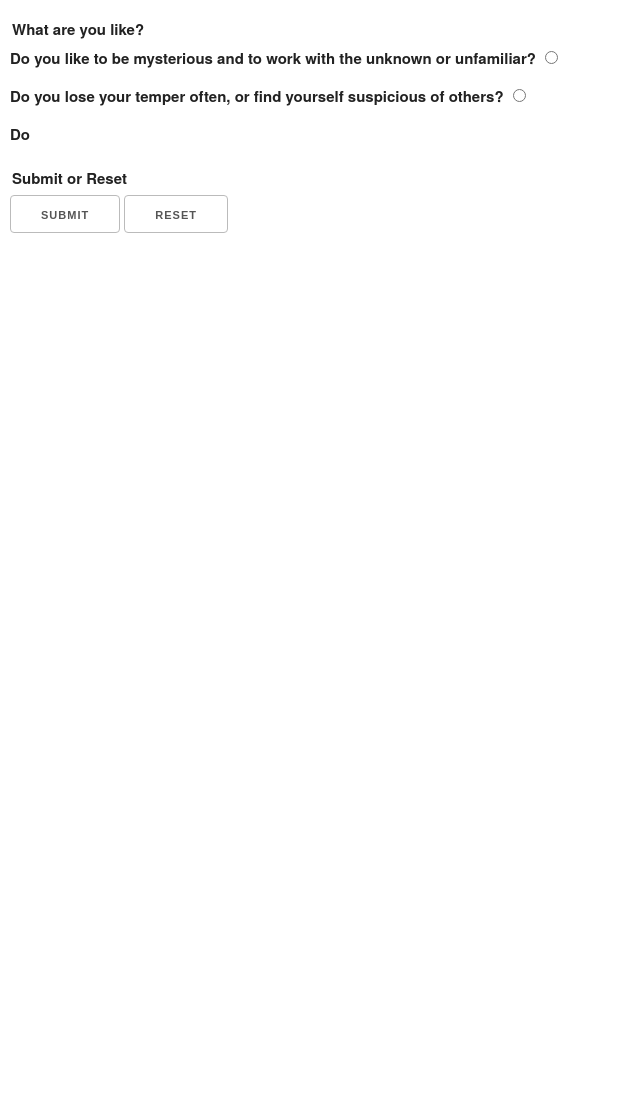
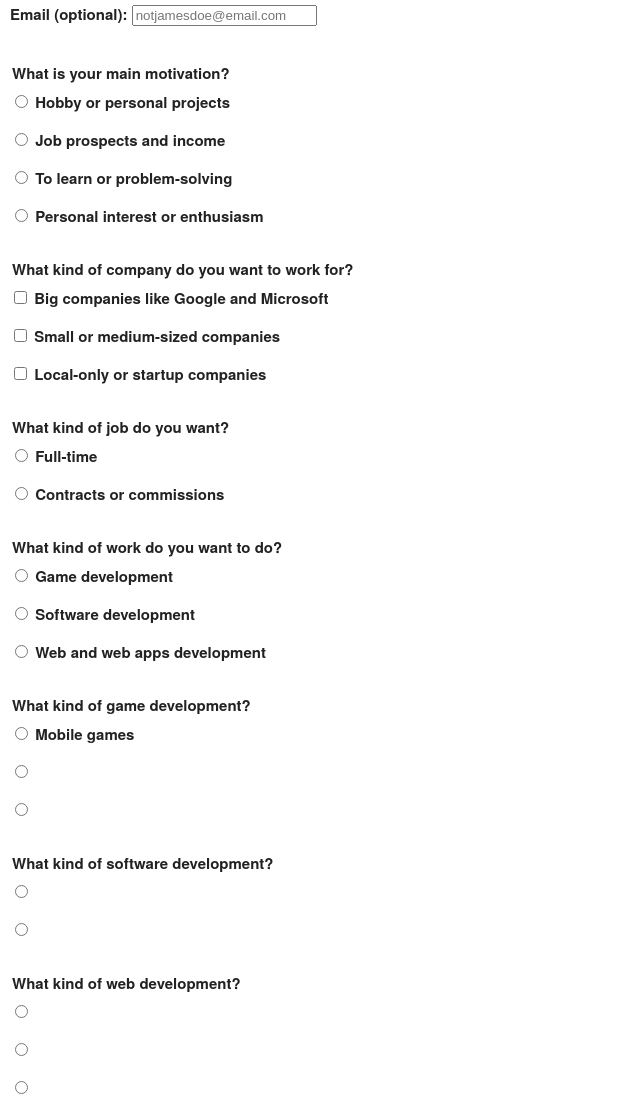
Before and after one commit to SmKou/programming-language-suggester, a plain HTML site: page index.html in a window 1280 px wide. Shown: the part 247-1364 px from the top of the page, without its empty margins (0-640 px from the left). Before the commit the page ends 800 px from the top, so only its background shows below. Drawn offline with Linux system fonts and the light colour scheme.

Commit message:
Change content and add form questions

```diff
--- a/index.html
+++ b/index.html
@@ -11,7 +11,7 @@
 <body>
     <main>
         <h1>Programming Language Suggester</h1>
-        <p></p>
+        <p>Learning to program can seem like a fad and many will just learn it</p>
         <form method="POST">
             <fieldset>
                 <legend>Personal information</legend>
@@ -29,47 +29,100 @@
                 </label>
             </fieldset>
             <fieldset>
-                <legend>What are you like?</legend>
-                <label for="mysterious">
-                    Do you like to be mysterious and to work with the unknown or unfamiliar?
-                    <input type="radio" name="personality" id="mysterious" value="personality-mysterious">
+                <legend>What is your main motivation?</legend>
+                <label for="hobby">
+                    <input type="radio" name="motivation" id="hobby" value="hobby">
+                    Hobby or personal projects
                 </label>
-                <label for="hot-tempered-and-suspicious">
-                    Do you lose your temper often, or find yourself suspicious of others?
-                    <input type="radio" name="personality" id="hot-tempered-and-suspicious" value="personality-tempersuspicious">
+                <label for="job-prospects">
+                    <input type="radio" name="motivation" id="job-prospects" value="job-prospects">
+                    Job prospects and income
                 </label>
-                <label>
-                    Do
+                <label for="problem-solving">
+                    <input type="radio" name="motivation" id="problem-solving" value="problem-solving">
+                    To learn or problem-solving
+                </label>
+                <label for="enthusiasm">
+                    <input type="radio" name="motivation" id="enthusiasm" value="enthusiasm">
+                    Personal interest or enthusiasm
                 </label>
             </fieldset>
-
-            <!--
-                Single option:
             <fieldset>
-                <legend></legend>
-                <label for="">
-                    <input type="radio" name="" id="">
+                <legend>What kind of company do you want to work for?</legend>
+                <label for="big-company">
+                    <input type="checkbox" name="work-env" id="big-company" value="big-company">
+                    Big companies like Google and Microsoft
                 </label>
-                <label for="">
-                    <input type="radio" name="" id="">
+                <label for="sm-company">
+                    <input type="checkbox" name="work-env" id="sm-company" value="sm-company">
+                    Small or medium-sized companies
+                </label>
+                <label for="local-startup">
+                    <input type="checkbox" name="work-env" id="local-startup" value="local-startup">
+                    Local-only or startup companies
                 </label>
             </fieldset>
-
-                Multiple options:
             <fieldset>
-                <legend></legend>
-                <label for="">
-                    <input type="checkbox" name="" id="" value="">
+                <legend>What kind of job do you want?</legend>
+                <label for="full-time">
+                    <input type="radio" name="job-type" id="full-time" value="full-time">
+                    Full-time
                 </label>
-                <label for="">
-                    <input type="checkbox" name="" id="" value="">
-                </label>
-                <label for="">
-                    <input type="checkbox" name="" id="" value="">
+                <label for="contracts">
+                    <input type="radio" name="job-type" id="contracts" value="contracts-commission">
+                    Contracts or commissions
                 </label>
             </fieldset>
-            -->
-
+            <fieldset>
+                <legend>What kind of work do you want to do?</legend>
+                <label for="game-dev">
+                    <input type="radio" name="dev-type" id="game-dev" value="game-dev">
+                    Game development
+                </label>
+                <label for="native-dev">
+                    <input type="radio" name="dev-type" id="native-dev" value="native-dev">
+                    Software development
+                </label>
+                <label for="web-dev">
+                    <input type="radio" name="dev-type" id="web-dev" value="web-dev">
+                    Web and web apps development
+                </label>
+            </fieldset>
+            <!-- Show extension questions based on dev-type answer -->
+            <fieldset class="hidden game-dev-ext">
+                <legend>What kind of game development?</legend>
+                <label for="mobile-game">
+                    <input type="radio" name="game-type" id="mobile-game" value="mobile-game">
+                    Mobile games
+                </label>
+                <label for="console-game">
+                    <input type="radio" name="game-type" id="console-game" value="console-game">
+                </label>
+                <label for="browser-game">
+                    <input type="radio" name="game-type" id="browser-game" value="browser-game">
+                </label>
+            </fieldset>
+            <fieldset class="hidden native-dev-ext">
+                <legend>What kind of software development?</legend>
+                <label for="app-soft">
+                    <input type="radio" name="soft-type" id="app-soft" value="app-software">
+                </label>
+                <label for="os-soft">
+                    <input type="radio" name="soft-type" id="os-soft" value="os-soft">
+                </label>
+            </fieldset>
+            <fieldset class="hidden web-dev-ext">
+                <legend>What kind of web development?</legend>
+                <label for="frontend-web">
+                    <input type="radio" name="web-type" id="frontend-web" value="frontend-web">
+                </label>
+                <label for="backend-web">
+                    <input type="radio" name="web-type" id="backend-web" value="backend-web">
+                </label>
+                <label for="fullstack-web">
+                    <input type="radio" name="web-type" id="fullstack-web" value="fullstack-web">
+                </label>
+            </fieldset>
             <fieldset>
                 <legend>Submit or Reset</legend>
                 <input type="button" id="submit-btn" value="Submit">
--- a/js/scripts.js
+++ b/js/scripts.js
@@ -6,28 +6,49 @@ window.onload = () => {
         data: {},
         languageData: {
             'pharo': {
-                composer: ""
+                language_desc: ``,
+                language_users: ``
             },
             'java': {
-                composer: 'Debussy'
+                language_desc: ``,
+                language_users: ``
             },
             'C++': {
-                composer: 'Dvorak'
+                language_desc: `<p>C++ is a superset of C and was renamed from 'C with classes'. It is a high-level, general-purpose language created in the 1980s by Bjarne Stroustrup. The language was designed to highlight its performance, efficiency and flexibility of use, while keeping in mind systems programming and large systems, as well as embedded resource-constrained software. (; <a href="https://www.freecodecamp.org/news/c-vs-cpp-whats-the-difference/" target="_blank">freeCodeCamp</a>, 2023)</p>`,
+                language_users: [
+                    'Adobe Systems',
+                    'Microsoft',
+                    'Apple',
+                    'Amazon',
+                    'Google',
+                    'LinkedIn',
+                    'Netflix',
+                    'NASA'
+                ]
             },
             'C': {
-                composer: 'Beethoven',
-                description: "You're like Beethoven! He was not well-educated with a forceful and magnetic personality, but he was hot-tempered, often ill-mannered and suspicious."
+                language_desc: `<p>C is a general-purpose programming language created in the 1970s by Dennis Ritchie. It is an imperative procedural language, and was designed to be compiled]. The language provides low-level functionalities, being fast and easy to compile with direct mapping to machine code. It does all this with minimal runtime support. (<a href="https://en.wikipedia.org/wiki/C_(programming_language)" target="_blank">Wikipedia</a>, 2023; <a href="https://www.freecodecamp.org/news/c-vs-cpp-whats-the-difference/" target="_blank">freeCodeCamp</a>, 2021)</p>`,
+                language_users: [
+                    'VMware',
+                    'Linux',
+                    'Python Software Foundation',
+                    'PHP Foundation',
+                    'Google',
+                    'Microsoft',
+                    'Oracle',
+                    'IBM'
+                ]
             },
             'Assembly': {
-                composer: 'Bach'
+                language_desc: ``,
+                language_users: ``
             },
             'C#': {
-                composer: 'Ravel'
+                language_desc: ``,
+                language_users: ``
             }
         }
     }
-
-    document.querySelector('[name=""]')
 
     submitBtn.addEventListener('click', () => {
         form.data = {...(new FormData(form)), ...form.data};
```
Also changed, not shown: notes.txt.
